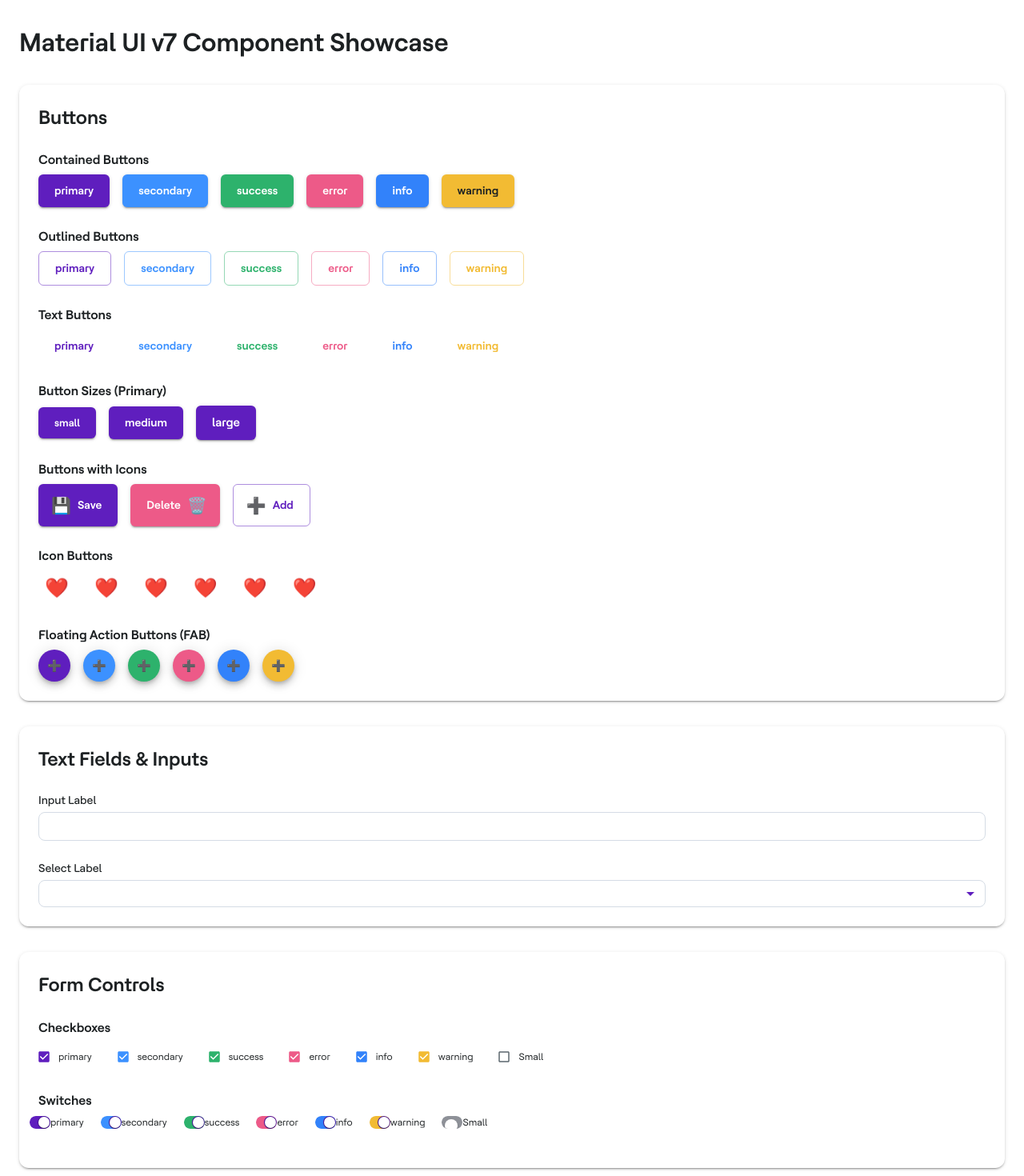
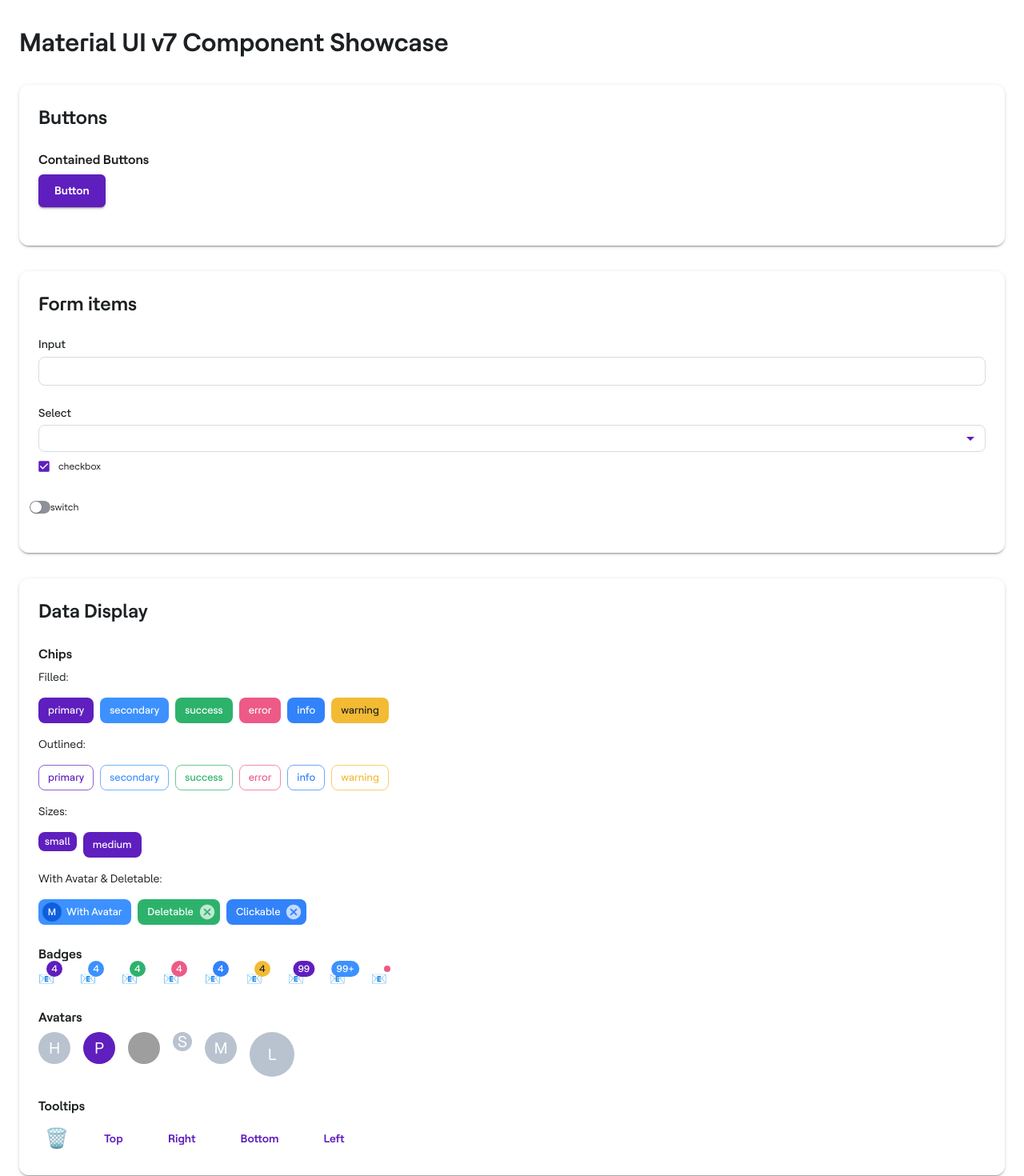
Before and after one commit to formdenes/ui-theme-test, a React (Vite) app: page / in a window 1280 px wide. Shown: the top 1470 px of the page at 80% size. Built offline with nearby package versions, Linux system fonts and the light colour scheme; grey boxes are pictures that could not be loaded.

Commit message:
unused components removed

```diff
--- a/src/components/all-components.tsx
+++ b/src/components/all-components.tsx
@@ -105,115 +105,25 @@
             Contained Buttons
           </Typography>
           <Stack direction="row" spacing={2} flexWrap="wrap" useFlexGap>
-            {colors.map((color) => (
-              <Button key={color} variant="contained" color={color}>
-                {color}
+          <Button key={"e"} variant="contained">
+                Button
               </Button>
-            ))}
-          </Stack>
-        </Box>
-
-        <Box sx={{ mb: 3 }}>
-          <Typography variant="h6" gutterBottom>
-            Outlined Buttons
-          </Typography>
-          <Stack direction="row" spacing={2} flexWrap="wrap" useFlexGap>
-            {colors.map((color) => (
-              <Button key={color} variant="outlined" color={color}>
-                {color}
-              </Button>
-            ))}
-          </Stack>
-        </Box>
-
-        <Box sx={{ mb: 3 }}>
-          <Typography variant="h6" gutterBottom>
-            Text Buttons
-          </Typography>
-          <Stack direction="row" spacing={2} flexWrap="wrap" useFlexGap>
-            {colors.map((color) => (
-              <Button key={color} variant="text" color={color}>
-                {color}
-              </Button>
-            ))}
-          </Stack>
-        </Box>
-
-        <Box sx={{ mb: 3 }}>
-          <Typography variant="h6" gutterBottom>
-            Button Sizes (Primary)
-          </Typography>
-          <Stack direction="row" spacing={2} alignItems="center">
-            {sizes.map((size) => (
-              <Button key={size} variant="contained" size={size}>
-                {size}
-              </Button>
-            ))}
-            <Button variant="contained" size="large">
-              large
-            </Button>
-          </Stack>
-        </Box>
-
-        <Box sx={{ mb: 3 }}>
-          <Typography variant="h6" gutterBottom>
-            Buttons with Icons
-          </Typography>
-          <Stack direction="row" spacing={2} flexWrap="wrap" useFlexGap>
-            <Button variant="contained" startIcon={<span>💾</span>}>
-              Save
-            </Button>
-            <Button variant="contained" endIcon={<span>🗑️</span>} color="error">
-              Delete
-            </Button>
-            <Button variant="outlined" startIcon={<span>➕</span>}>
-              Add
-            </Button>
-          </Stack>
-        </Box>
-
-        <Box sx={{ mb: 3 }}>
-          <Typography variant="h6" gutterBottom>
-            Icon Buttons
-          </Typography>
-          <Stack direction="row" spacing={2}>
-            {colors.map((color) => (
-              <IconButton key={color} color={color}>
-                <span>❤️</span>
-              </IconButton>
-            ))}
-          </Stack>
-        </Box>
-
-        <Box>
-          <Typography variant="h6" gutterBottom>
-            Floating Action Buttons (FAB)
-          </Typography>
-          <Stack direction="row" spacing={2} alignItems="center">
-            {colors.map((color) => (
-              <Fab key={color} color={color} size="small">
-                <span>➕</span>
-              </Fab>
-            ))}
           </Stack>
         </Box>
       </Paper>
-
-      {/* Inputs Section */}
       <Paper elevation={2} sx={{ p: 3, mb: 4 }}>
         <Typography variant="h4" gutterBottom sx={{ mb: 3 }}>
-          Text Fields & Inputs
+          Form items
         </Typography>
 
         <Box sx={{ mb: 3 }}>
-          <InputLabel>Input Label</InputLabel>
+          <InputLabel>Input</InputLabel>
           <Input></Input>
         </Box>
-
         <Box>
           <Stack spacing={2}>
             <FormControl fullWidth>
-              <FormLabel>Select Label</FormLabel>
+              <FormLabel>Select</FormLabel>
               <Select
                 value={age}
                 onChange={(e) => setAge(e.target.value)}
@@ -227,69 +137,14 @@
             </FormControl>
           </Stack>
         </Box>
-      </Paper>
-
-      {/* Form Controls Section */}
-      <Paper elevation={2} sx={{ p: 3, mb: 4 }}>
-        <Typography variant="h4" gutterBottom sx={{ mb: 3 }}>
-          Form Controls
-        </Typography>
-
         <Box sx={{ mb: 3 }}>
-          <Typography variant="h6" gutterBottom>
-            Checkboxes
-          </Typography>
-          <Stack direction="row" spacing={2} flexWrap="wrap" useFlexGap>
-            {colors.map((color) => (
-              <FormControlLabel
-                key={color}
-                control={<Checkbox defaultChecked color={color} />}
-                label={color}
-              />
-            ))}
-            <FormControlLabel
-              control={<Checkbox size="small" />}
-              label="Small"
-            />
+          <Box sx={{ mb: 3 }}>
+          <Stack>
+            <FormControlLabel control={<Checkbox defaultChecked />} label={"checkbox"} />
           </Stack>
-        </Box>
-
-        {/* <Box sx={{ mb: 3 }}>
-          <Typography variant="h6" gutterBottom>
-            Radio Buttons
-          </Typography>
-          <FormControl>
-            <FormLabel>Gender</FormLabel>
-            <RadioGroup
-              row
-              value={radioValue}
-              onChange={(e) => setRadioValue(e.target.value)}
-            >
-              {colors.map((color) => (
-                <FormControlLabel
-                  key={color}
-                  value={color}
-                  control={<Radio color={color} />}
-                  label={color}
-                />
-              ))}
-            </RadioGroup>
-          </FormControl>
-        </Box> */}
-
-        <Box sx={{ mb: 3 }}>
-          <Typography variant="h6" gutterBottom>
-            Switches
-          </Typography>
-          <Stack direction="row" spacing={2} flexWrap="wrap" useFlexGap>
-            {colors.map((color) => (
-              <FormControlLabel
-                key={color}
-                control={<Switch defaultChecked color={color} />}
-                label={color}
-              />
-            ))}
-            <FormControlLabel control={<Switch size="small" />} label="Small" />
+          </Box>
+          <Stack>
+            <FormControlLabel control={<Switch />} label="switch " />
           </Stack>
         </Box>
       </Paper>
```
